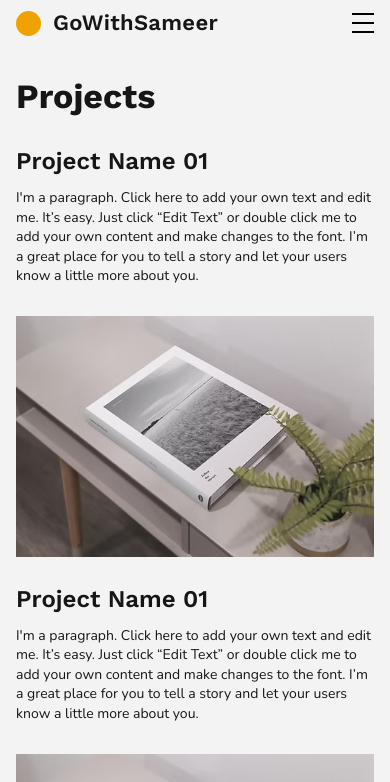
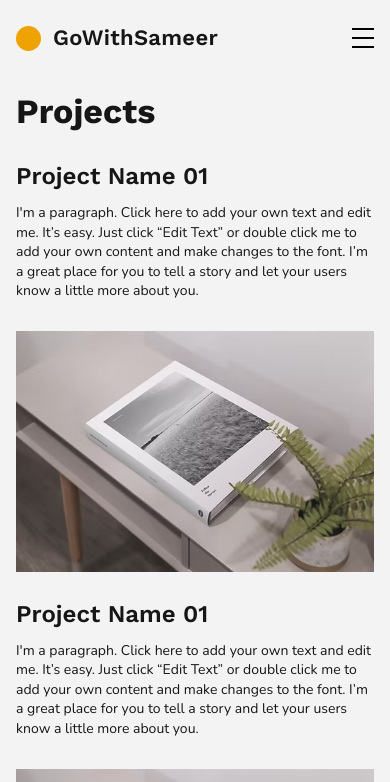
Before and after one commit to jawed26/gowithsameerr, a plain HTML site: page projects.html in a window 390 px wide. Shown: the top 782 px of the page. Drawn offline with nearby package versions, Linux system fonts and the light colour scheme.

Commit message:
Update style.css

```diff
--- a/style.css
+++ b/style.css
@@ -449,7 +449,7 @@ img {
         line-height: 1.2;
     }
     .header-flex {
-        padding: 10px 0px 0;
+        padding: 25px 0px 0;
     }
     .navbar {
         position: fixed;
```
